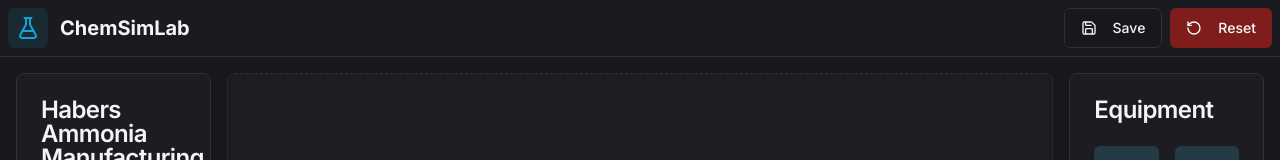
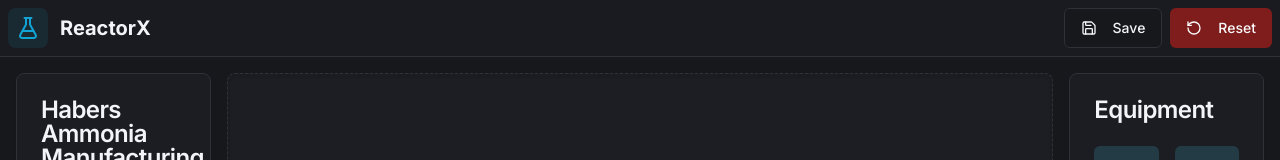
Before and after one commit to void-33/ReactorX, a Next.js app: page / in a window 1280 px wide. Shown: the top 160 px of the page. Built offline with nearby package versions, Linux system fonts and the light colour scheme; what @genkit-ai/google-genai, genkit would draw is missing.

Commit message:
refactor(ui): name change

```diff
--- a/src/app/layout.tsx
+++ b/src/app/layout.tsx
@@ -4,7 +4,7 @@ import { Toaster } from "@/components/ui/toaster";
 import { ProcedureProvider } from '@/context/ProcedureContext';
 
 export const metadata: Metadata = {
-  title: 'ChemSimLab',
+  title: 'ReactorX',
   description: 'A modern interactive chemistry lab simulation.',
 };
 
--- a/src/components/lab/Header.tsx
+++ b/src/components/lab/Header.tsx
@@ -15,7 +15,7 @@ export default function Header({ onSave, onReset }: HeaderProps) {
         <div className="p-2 bg-primary/10 text-primary rounded-lg">
           <FlaskConical className="h-6 w-6" />
         </div>
-        <h1 className="text-xl font-bold text-foreground font-headline">ChemSimLab</h1>
+        <h1 className="text-xl font-bold text-foreground font-headline">ReactorX</h1>
       </div>
       <div className="flex items-center gap-2">
         <Button variant="outline" onClick={onSave}><Save className="mr-2" /> Save</Button>
```
Also changed, not shown: 2 other files (tests, documents, lock files or other folders).
